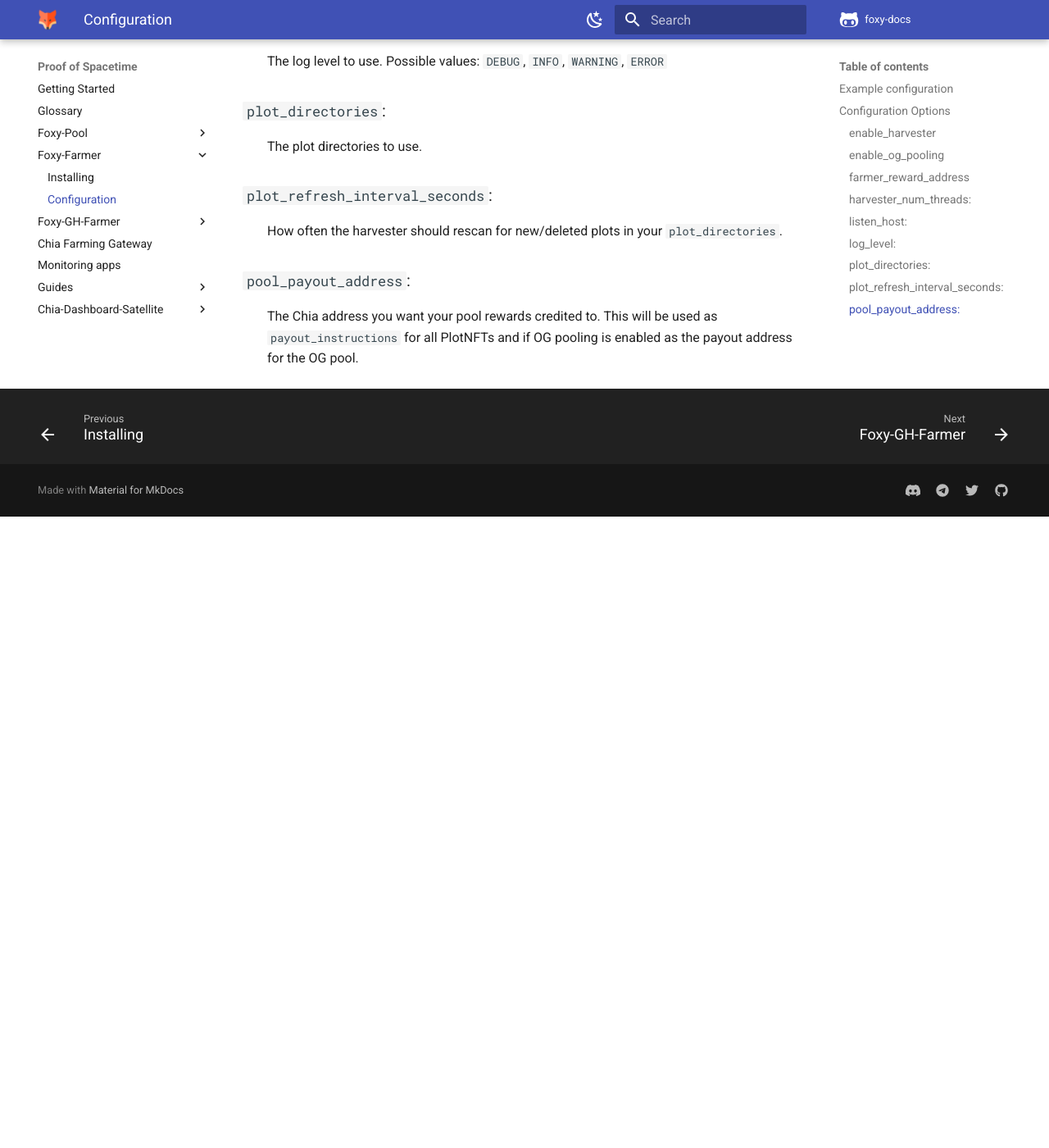
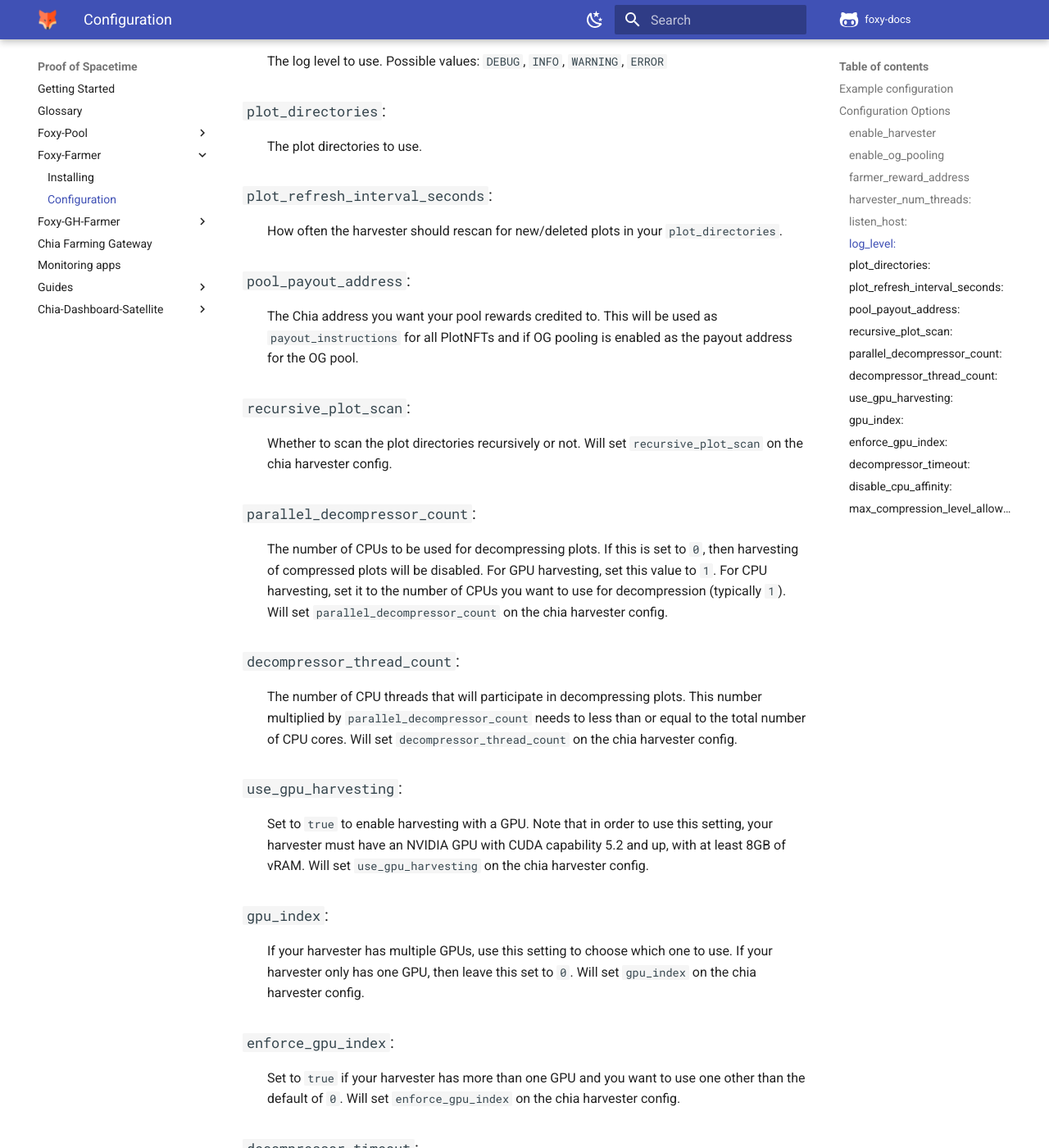
Before and after one commit to foxypool/docs, an MkDocs documentation site: the page built from docs/proof-of-spacetime/foxy-farmer/configuration.md, in a window 1280 px wide and 1400 px high, scrolled down 1292 px. Shown: the whole window at 82% size. Built offline with MkDocs 1.6.1 and Material for MkDocs 9.7.7, drawn with Linux system fonts in a browser that asks for light colours; comment, search, counter and statistics services are not loaded; before the commit the page ends 1922 px from its top, so only the background shows below that; some of the changed text lies outside the part shown.

Commit message:
Add new foxy-farmer config options and update guide with `auth` command

```diff
--- a/docs/proof-of-spacetime/foxy-farmer/configuration.md
+++ b/docs/proof-of-spacetime/foxy-farmer/configuration.md
@@ -47,3 +47,30 @@ The config file currently consists of these config options:
 
 ### `pool_payout_address`:
 : The Chia address you want your pool rewards credited to. This will be used as `payout_instructions` for all PlotNFTs and if OG pooling is enabled as the payout address for the OG pool.
+
+### `recursive_plot_scan`:
+: Whether to scan the plot directories recursively or not. Will set `recursive_plot_scan` on the chia harvester config.
+
+### `parallel_decompressor_count`:
+: The number of CPUs to be used for decompressing plots. If this is set to `0`, then harvesting of compressed plots will be disabled. For GPU harvesting, set this value to `1`. For CPU harvesting, set it to the number of CPUs you want to use for decompression (typically `1`). Will set `parallel_decompressor_count` on the chia harvester config.
+
+### `decompressor_thread_count`:
+: The number of CPU threads that will participate in decompressing plots. This number multiplied by `parallel_decompressor_count` needs to less than or equal to the total number of CPU cores. Will set `decompressor_thread_count` on the chia harvester config.
+
+### `use_gpu_harvesting`:
+: Set to `true` to enable harvesting with a GPU. Note that in order to use this setting, your harvester must have an NVIDIA GPU with CUDA capability 5.2 and up, with at least 8GB of vRAM. Will set `use_gpu_harvesting` on the chia harvester config.
+
+### `gpu_index`:
+: If your harvester has multiple GPUs, use this setting to choose which one to use. If your harvester only has one GPU, then leave this set to `0`. Will set `gpu_index` on the chia harvester config.
+
+### `enforce_gpu_index`:
+: Set to `true` if your harvester has more than one GPU and you want to use one other than the default of `0`. Will set `enforce_gpu_index` on the chia harvester config.
+
+### `decompressor_timeout`:
+: The number of seconds for your decompressor to time out. The default value of `20` is typically fine. Will set `decompressor_timeout` on the chia harvester config.
+
+### `disable_cpu_affinity`:
+: This should typically be `false`. When it is `false`, when using multiple CPU decompressors, each with multiple threads, the threads for each decompressor will be assigned to different physical CPUs. This prevents them for competing over compute time. If it is set to `true`, the threads for each decompressor will be assigned to the same CPU. Will set `disable_cpu_affinity` on the chia harvester config.
+
+### `max_compression_level_allowed`:
+: The highest level of compression your harvester will support. In Chia version 2.0, the maximum level is `7`. This will likely be increased in the future, but for now, you cannot increase it beyond the default. You can, however, set it to a lower number if desired. Will set `max_compression_level_allowed` on the chia harvester config.
```
Also changed, not shown: docs/proof-of-spacetime/foxy-gh-farmer/configuration.md (+3 -0 lines), docs/proof-of-spacetime/guides/switching-from-flex-farmer-to-foxy.md (+2 -2 lines).
